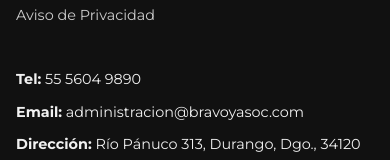
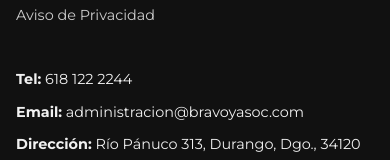
Before and after one commit to cxrlind7/bravo, a Vue app: page /#/ in a window 390 px wide. Shown: the part 3949-4109 px from the top of the page. Built offline with nearby package versions, Linux system fonts and the light colour scheme.

Commit message:
Update contact phone number in Footer component

```diff
--- a/src/components/Footer.vue
+++ b/src/components/Footer.vue
@@ -22,7 +22,7 @@
 
       <!-- Columna 3: Contacto y redes -->
       <div class="footer-col">
-        <p><strong>Tel:</strong> 55 5604 9890</p>
+        <p><strong>Tel:</strong> 618 122 2244</p>
         <p><strong>Email:</strong> administracion@bravoyasoc.com</p>
         <p><strong>Dirección:</strong> Río Pánuco 313, Durango, Dgo., 34120</p>
         <div class="footer-socials">
```
